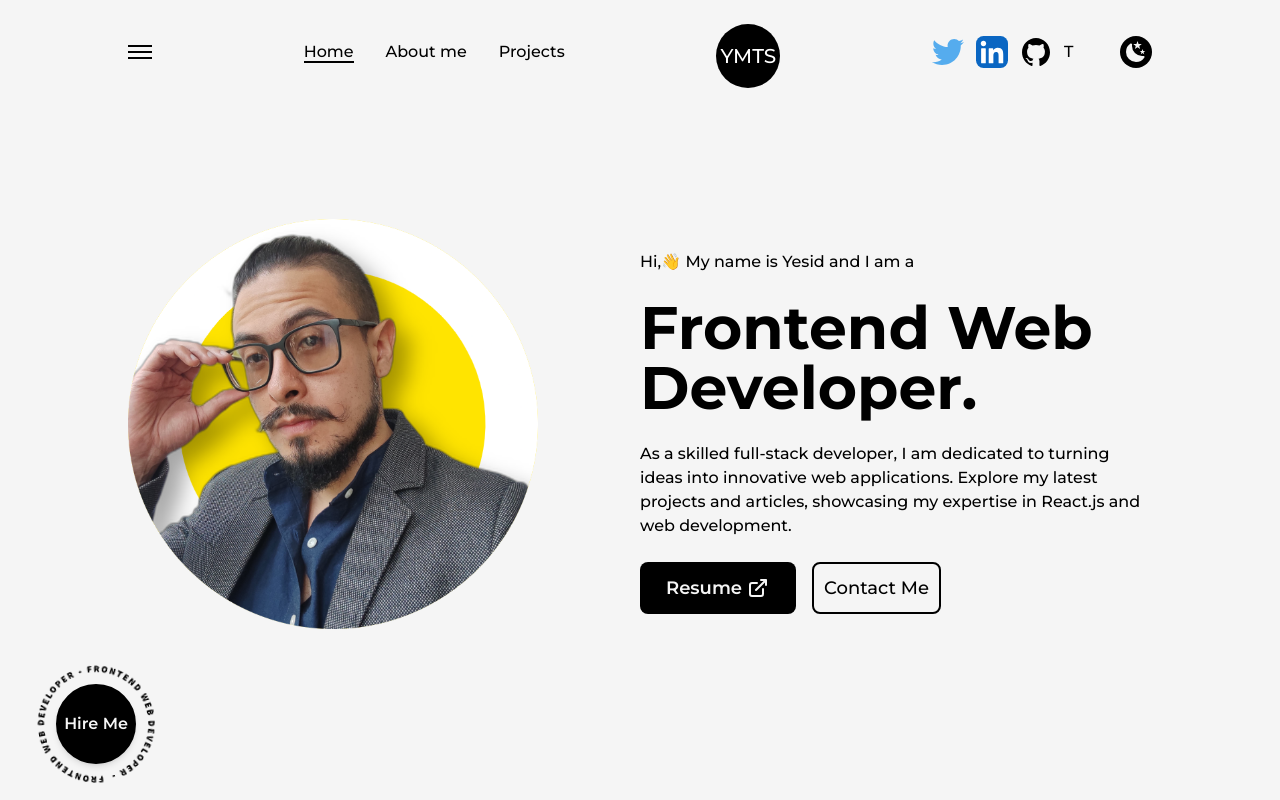
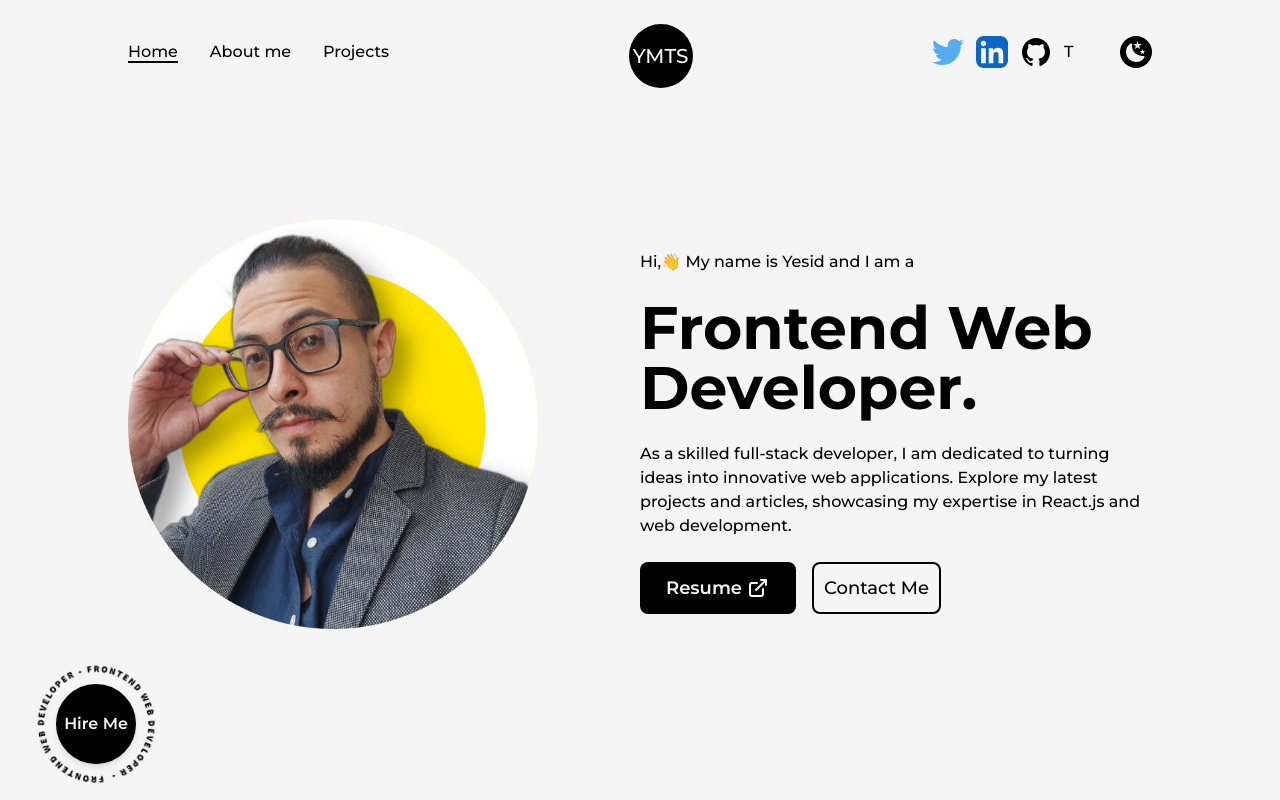
Before and after one commit to MauricioSuescun/portfolio-v2, a Next.js app: page / in a window 1280 px wide. Shown: the top 800 px of the page. Built offline with nearby package versions, Linux system fonts and the light colour scheme.

Commit message:
responsive config

```diff
--- a/src/components/Navbar.js
+++ b/src/components/Navbar.js
@@ -39,22 +39,22 @@
   return (
     <header className="w-full px-32 pt-4 font-medium flex items-center justify-between dark:text-light">
       <button
-        className="flex flex-col justify-center items-center"
+        className="flex-col justify-center items-center hidden lg:flex"
         onClick={handleClick}
       >
         <span
-          className={`bg-dark dark:bg-light block transition-all duration-300 ease-out h-0.5 w-6 -translate-y-0.5 ${
-            isOpen ? "rotate-45 translate-y-1" : "-translate-y-0.5"
+          className={`bg-dark dark:bg-light block transition-all duration-300 ease-out h-0.5 w-6 rounded-sm -translate-y-0.5 ${
+            isOpen ? "rotate-45 translate-y-[0.25rem]" : "-translate-y-0.5"
           }`}
         ></span>
         <span
-          className={`bg-dark dark:bg-light block transition-all duration-300 ease-out h-0.5 w-6 my-0.5 ${
+          className={`bg-dark dark:bg-light block transition-all duration-300 ease-out h-0.5 w-6 rounded-sm my-0.5 ${
             isOpen ? "opacity-0" : "opacity-100"
           }`}
         ></span>
         <span
-          className={`bg-dark dark:bg-light block transition-all duration-300 ease-out h-0.5 w-6 translate-y-0.5 ${
-            isOpen ? "-rotate-45 -translate-y-1" : "translate-y-0.5"
+          className={`bg-dark dark:bg-light block transition-all duration-300 ease-out h-0.5 w-6 rounded-sm translate-y-0.5 ${
+            isOpen ? "-rotate-45 -translate-y-[0.25rem]" : "translate-y-0.5"
           }`}
         ></span>
       </button>
--- a/tailwind.config.js
+++ b/tailwind.config.js
@@ -26,6 +26,25 @@
           "repeating-radial-gradient(rgba(255,255,255,0.5)2px, #000000 8px, #000000 100px);",
       },
     },
+    screens: {
+      "2xl": { max: "1535px" },
+      // => @media (max-width: 1535px) { ... }
+
+      xl: { max: "1279px" },
+      // => @media (max-width: 1279px) { ... }
+
+      lg: { max: "1023px" },
+      // => @media (max-width: 1023px) { ... }
+
+      md: { max: "767px" },
+      // => @media (max-width: 767px) { ... }
+
+      sm: { max: "639px" },
+      // => @media (max-width: 639px) { ... }
+
+      xs: { max: "479px" },
+      // => @media (max-width: 479px) { ... }
+    },
   },
   plugins: [],
 };
```
